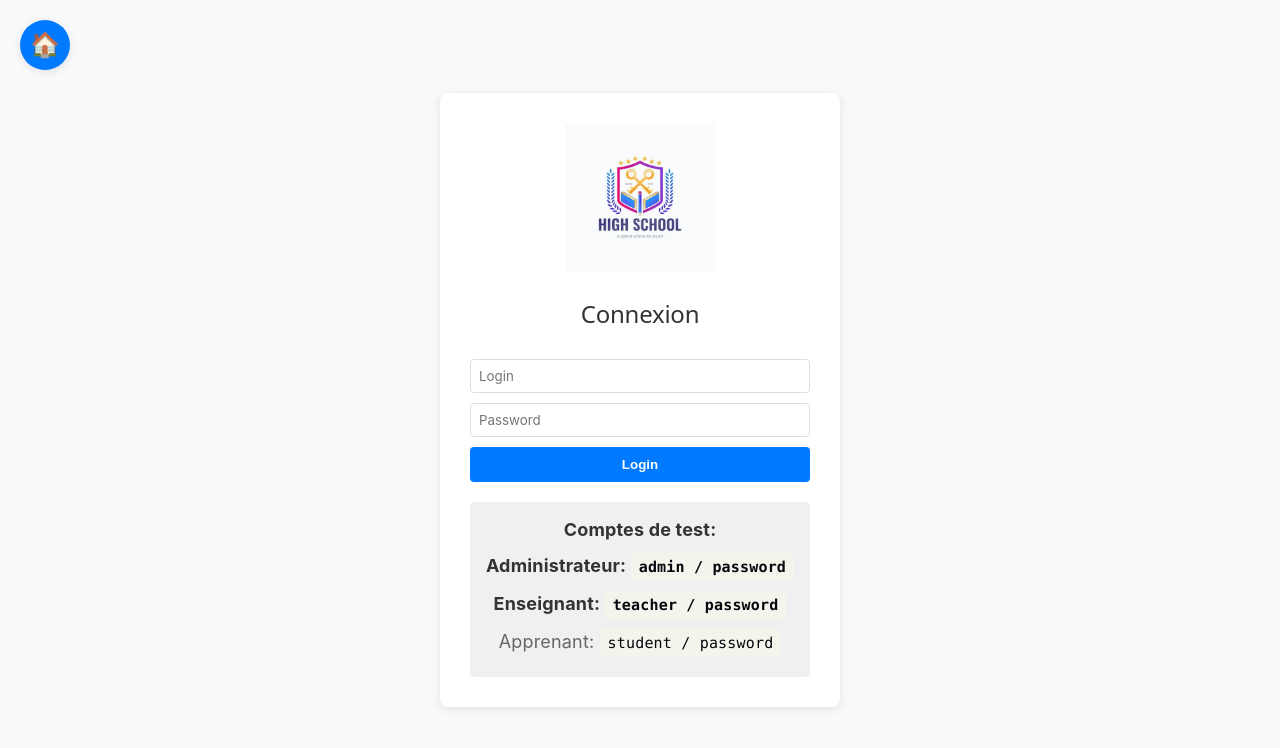
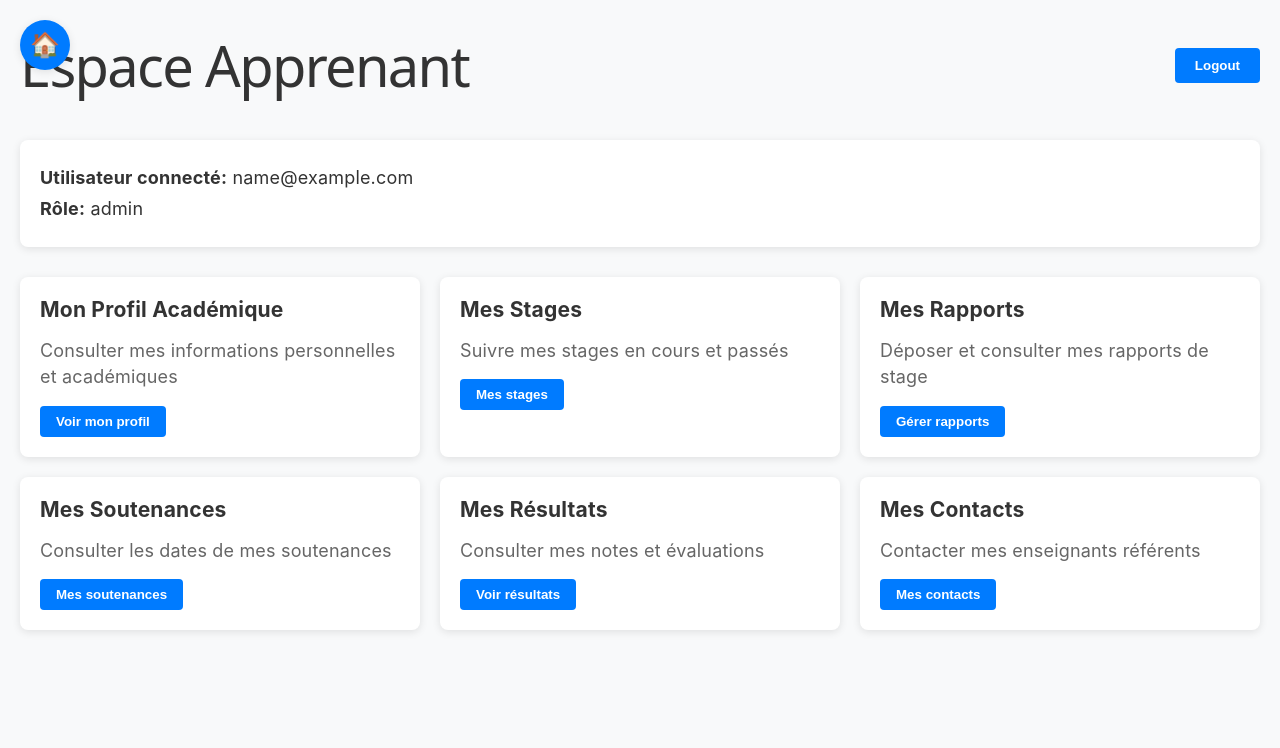
Before and after one commit to GomesJ7/Projet-SIGL-Front, a React (Vite) app: page /apprenant in a window 1280 px wide. Before the commit this address led to /login. Shown: the top 748 px of the page. Built offline with nearby package versions, Linux system fonts and the light colour scheme; sample sign-in values are in the browser's storage.

Commit message:
Commit avant d'implémenter les écrans après les bouttons

```diff
--- a/index.html
+++ b/index.html
@@ -4,7 +4,7 @@
     <meta charset="UTF-8" />
     <link rel="icon" type="image/svg+xml" href="/favicon.svg" />
     <meta name="viewport" content="width=device-width, initial-scale=1.0" />
-    <title>HIGH SCHOOL - Plateforme Académique</title>
+    <title>ESEO - Plateforme Académique</title>
   </head>
   <body>
     <div id="root"></div>
--- a/src/App.tsx
+++ b/src/App.tsx
@@ -5,9 +5,11 @@ import Administrateur from "./pages/administrateur/Administrateur";
 import Enseignant from "./pages/enseignant/Enseignant";
 import Apprenant from "./pages/apprenant/Apprenant";
 import ProtectedRoute from "./components/ProtectedRoute";
+import { AuthProvider } from "./context/AuthContext";
 
 function App() {
     return (
+        <AuthProvider>
             <BrowserRouter>
                 <Routes>
                     {/* Page d'accueil */}
@@ -43,6 +45,7 @@ function App() {
                     />
                 </Routes>
             </BrowserRouter>
+        </AuthProvider>
     );
 }
 
--- a/src/context/AuthContext.tsx
+++ b/src/context/AuthContext.tsx
@@ -1,52 +1,54 @@
 import { createContext, useContext, useState } from "react";
+import api from "../api/axiosConfig";
 
-const AuthContext = createContext<any>(null);
+export type RoleType = "ADMIN" | "ENSEIGNANT" | "APPRENANT";
 
-// Mock users database
-const USERS = {
-  admin: {
-    login: "admin",
-    password: "password",
-    role: "admin",
-    name: "Administrateur"
-  },
-  teacher: {
-    login: "teacher",
-    password: "password",
-    role: "teacher",
-    name: "Enseignant"
-  },
-  student: {
-    login: "student",
-    password: "password",
-    role: "student",
-    name: "Étudiant"
+export interface AuthUser {
+  idUtilisateur: number;
+  email: string;
+  nom: string;
+  prenom: string;
+  role: RoleType;
+}
+
+interface AuthContextType {
+  user: AuthUser | null;
+  login: (email: string, motDePasse: string) => Promise<void>;
+  logout: () => void;
+}
+
+const AuthContext = createContext<AuthContextType | null>(null);
+
+const getUserFromStorage = (): AuthUser | null => {
+  try {
+    const raw = localStorage.getItem("user");
+    return raw ? JSON.parse(raw) : null;
+  } catch {
+    return null;
   }
 };
 
-export const AuthProvider = ({ children }: any) => {
-  const [user, setUser] = useState<any>(null);
+export const AuthProvider = ({ children }: { children: React.ReactNode }) => {
+  const [user, setUser] = useState<AuthUser | null>(getUserFromStorage);
 
-  const login = (loginStr: string, password: string) => {
-    // Vérifier les identifiants
-    const userKey = Object.keys(USERS).find(
-      key => USERS[key as keyof typeof USERS].login === loginStr &&
-             USERS[key as keyof typeof USERS].password === password
-    );
+  const login = async (email: string, motDePasse: string): Promise<void> => {
+    // Appel réel au back-end Spring Boot
+    const response = await api.post("/auth/login", { email, motDePasse });
+    const data = response.data;
 
-    if (userKey) {
-      const foundUser = USERS[userKey as keyof typeof USERS];
-      const userData = {
-        login: foundUser.login,
-        role: foundUser.role,
-        name: foundUser.name
-      };
-      localStorage.setItem("token", "mock-token-" + foundUser.login);
-      localStorage.setItem("user", JSON.stringify(userData));
-      setUser(userData);
-      return true;
-    }
-    return false;
+    // Stockage du token JWT pour les requêtes suivantes
+    localStorage.setItem("token", data.token);
+
+    const userData: AuthUser = {
+      idUtilisateur: data.idUtilisateur,
+      email: data.email,
+      nom: data.nom,
+      prenom: data.prenom,
+      role: data.role as RoleType,
+    };
+
+    localStorage.setItem("user", JSON.stringify(userData));
+    setUser(userData);
   };
 
   const logout = () => {
@@ -62,4 +64,8 @@ export const AuthProvider = ({ children }: any) => {
   );
 };
 
-export const useAuth = () => useContext(AuthContext);
+export const useAuth = () => {
+  const ctx = useContext(AuthContext);
+  if (!ctx) throw new Error("useAuth doit être utilisé dans un AuthProvider");
+  return ctx;
+};
--- a/src/pages/administrateur/Administrateur.tsx
+++ b/src/pages/administrateur/Administrateur.tsx
@@ -5,6 +5,7 @@ import "../../css/Administrateur.css";
 const Admin = () => {
   const { user, logout } = useAuth();
   const navigate = useNavigate();
+  const displayName = [user?.prenom, user?.nom].filter(Boolean).join(" ");
 
   const handleLogout = () => {
     logout();
@@ -29,8 +30,7 @@ const Admin = () => {
         </div>
 
         <div className="admin-user-info">
-          <p><strong>Utilisateur connecté:</strong> {user?.name}</p>
-          <p><strong>Login:</strong> {user?.login}</p>
+          <p><strong>Utilisateur connecté:</strong> {displayName || user?.email}</p>
           <p><strong>Rôle:</strong> {user?.role}</p>
         </div>
 
@@ -39,7 +39,7 @@ const Admin = () => {
           <div className="admin-module-card">
             <h3>Gestion des Apprenants</h3>
             <ul>
-              <li>• CRUD des apprenants</li>
+              <li>• Créer/supprimer des apprenants</li>
               <li>• Affectation filière/promotion</li>
               <li>• Suivi académique</li>
               <li>• Historique des stages</li>
@@ -53,7 +53,7 @@ const Admin = () => {
           <div className="admin-module-card">
             <h3>Gestion des Enseignants</h3>
             <ul>
-              <li>• Créer/modifier des enseignants</li>
+              <li>• Créer/supprimer des enseignants</li>
               <li>• Affectation aux modules</li>
               <li>• Encadrement des stages</li>
               <li>• Participation aux jurys</li>
@@ -77,17 +77,15 @@ const Admin = () => {
             </button>
           </div>
 
-          {/* Gestion des Rapports */}
+          {/* Gestion des modules et filières */}
           <div className="admin-module-card">
-            <h3>Gestion des Rapports</h3>
+            <h3>Gestion des modules et filières</h3>
             <ul>
-              <li>• Upload des rapports PDF</li>
-              <li>• Consultation des rapports</li>
-              <li>• Évaluation par enseignants</li>
-              <li>• Validation/Rejet</li>
+              <li>• Créer/supprimer un module</li>
+              <li>• Créer/supprimer une filière</li>
             </ul>
             <button className="admin-module-button">
-              Gérer rapports
+              Gérer
             </button>
           </div>
 
--- a/src/pages/apprenant/Apprenant.tsx
+++ b/src/pages/apprenant/Apprenant.tsx
@@ -5,6 +5,7 @@ import "../../css/Apprenant.css";
 const StudentSpace = () => {
   const { user, logout } = useAuth();
   const navigate = useNavigate();
+  const displayName = [user?.prenom, user?.nom].filter(Boolean).join(" ");
 
   const handleLogout = () => {
     logout();
@@ -29,8 +30,7 @@ const StudentSpace = () => {
         </div>
 
         <div className="apprenant-user-info">
-          <p><strong>Utilisateur connecté:</strong> {user?.name}</p>
-          <p><strong>Login:</strong> {user?.login}</p>
+          <p><strong>Utilisateur connecté:</strong> {displayName || user?.email}</p>
           <p><strong>Rôle:</strong> {user?.role}</p>
         </div>
 
@@ -76,7 +76,7 @@ const StudentSpace = () => {
           </div>
 
           <div className="apprenant-module-card">
-            <h3>Contact Enseignants</h3>
+            <h3>Mes Contacts</h3>
             <p>Contacter mes enseignants référents</p>
             <button className="apprenant-module-button">
               Mes contacts
--- a/src/pages/auth/Login.tsx
+++ b/src/pages/auth/Login.tsx
@@ -5,27 +5,51 @@ import logoESEO from "../../images/ESEO.jpeg";
 import "../../css/Login.css";
 
 const Login = () => {
-  const [loginStr, setLoginStr] = useState("");
+  const [email, setEmail] = useState("");
   const [password, setPassword] = useState("");
   const [error, setError] = useState("");
-  const { login, user } = useAuth();
+  const [loading, setLoading] = useState(false);
+  const { login } = useAuth();
   const navigate = useNavigate();
 
-  const handleLogin = () => {
+  const handleLogin = async () => {
     setError("");
-    const success = login(loginStr, password);
-    if (success) {
-      // Redirection selon le rôle
-      if (user?.role === "admin") {
+
+    if (!email.trim() || !password.trim()) {
+      setError("Veuillez renseigner votre email et votre mot de passe.");
+      return;
+    }
+
+    setLoading(true);
+    try {
+      await login(email.trim(), password);
+      // Récupérer le user depuis le localStorage car le state est mis à jour de manière async
+      const raw = localStorage.getItem("user");
+      const user = raw ? JSON.parse(raw) : null;
+
+      // Redirection selon le rôle retourné par le back-end
+      if (user?.role === "ADMIN") {
         navigate("/administrateur");
-      } else if (user?.role === "teacher") {
+      } else if (user?.role === "ENSEIGNANT") {
         navigate("/enseignant");
-      } else if (user?.role === "student") {
+      } else if (user?.role === "APPRENANT") {
         navigate("/apprenant");
       }
-    } else {
-      setError("Identifiants invalides. Utilisez admin/password, teacher/password ou student/password");
+    } catch (err: any) {
+      if (err?.response?.status === 401 || err?.response?.status === 403) {
+        setError("Email ou mot de passe incorrect.");
+      } else if (err?.response?.data?.message) {
+        setError(err.response.data.message);
+      } else {
+        setError("Une erreur est survenue. Vérifiez que le serveur est démarré.");
+      }
+    } finally {
+      setLoading(false);
     }
+  };
+
+  const handleKeyDown = (e: React.KeyboardEvent) => {
+    if (e.key === "Enter") handleLogin();
   };
 
   const handleHomeClick = () => {
@@ -48,40 +72,41 @@ const Login = () => {
           <div className="login-logo-section">
             <img
               src={logoESEO}
-              alt="Logo HIGH SCHOOL"
+              alt="Logo ESEO"
               className="login-logo"
             />
             <h2 className="login-title">Connexion</h2>
           </div>
           <div className="login-form-section">
             <input
-              placeholder="Login"
-              value={loginStr}
-              onChange={(e) => setLoginStr(e.target.value)}
+              type="email"
+              placeholder="Adresse email"
+              value={email}
+              onChange={(e) => setEmail(e.target.value)}
+              onKeyDown={handleKeyDown}
               className="login-input"
+              autoComplete="email"
+              disabled={loading}
             />
             <input
               type="password"
-              placeholder="Password"
+              placeholder="Mot de passe"
               value={password}
               onChange={(e) => setPassword(e.target.value)}
+              onKeyDown={handleKeyDown}
               className="login-input"
+              autoComplete="current-password"
+              disabled={loading}
             />
             <button
               onClick={handleLogin}
               className="login-button"
+              disabled={loading}
             >
-              Login
+              {loading ? "Connexion..." : "Se connecter"}
             </button>
           </div>
           {error && <p className="login-error">{error}</p>}
-
-          <div className="login-test-accounts">
-            <p><strong>Comptes de test:</strong></p>
-            <p>Administrateur: <code>admin / password</code></p>
-            <p>Enseignant: <code>teacher / password</code></p>
-            <p>Apprenant: <code>student / password</code></p>
-          </div>
         </div>
       </div>
     </div>
--- a/src/pages/enseignant/Enseignant.tsx
+++ b/src/pages/enseignant/Enseignant.tsx
@@ -5,6 +5,7 @@ import "../../css/Enseignant.css";
 const Teacher = () => {
   const { user, logout } = useAuth();
   const navigate = useNavigate();
+  const displayName = [user?.prenom, user?.nom].filter(Boolean).join(" ");
 
   const handleLogout = () => {
     logout();
@@ -29,8 +30,7 @@ const Teacher = () => {
         </div>
 
         <div className="enseignant-user-info">
-          <p><strong>Utilisateur connecté:</strong> {user?.name}</p>
-          <p><strong>Login:</strong> {user?.login}</p>
+          <p><strong>Utilisateur connecté:</strong> {displayName || user?.email}</p>
           <p><strong>Rôle:</strong> {user?.role}</p>
         </div>
 
```
Also changed, not shown: src/css/Home.css (+11 -2 lines), src/pages/home/Home.tsx (+7 -69 lines), src/images/ESEO.jpeg. Lines whose indentation alone changed are shown as unchanged.
